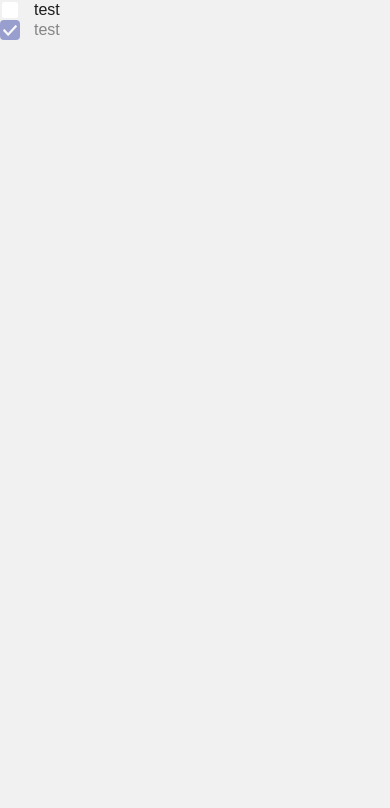
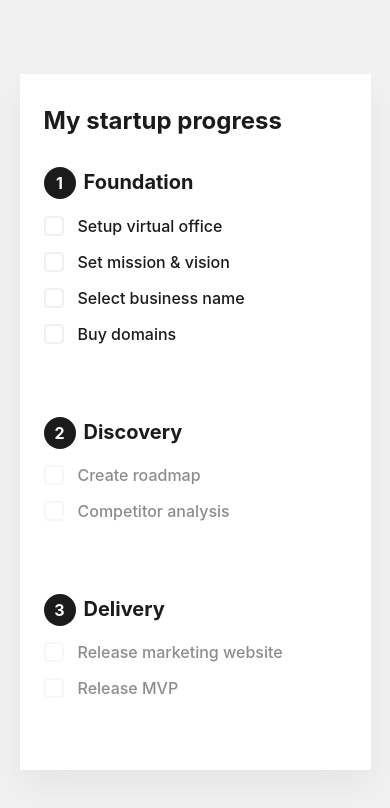
Before and after one commit to tburiankova/oaks, a React (Create React App) app: page / in a window 390 px wide. Shown: the top 808 px of the page. Built offline with nearby package versions, Linux system fonts and the light colour scheme.

Commit message:
progres phases data, logic, mobile styles

```diff
--- a/src/App.module.scss
+++ b/src/App.module.scss
@@ -1,6 +1,68 @@
 @import-normalize;
 @import './styles/settings';
+@import './styles/mixins';
 
 .page-container {
+   @include center-flex;
+   min-height: 100vh;
    background-color: $grey;
 }
+
+.container {
+   padding: 1rem 1.5rem;
+   width: 50%;
+   background-color: $white;
+   box-shadow: $box-shadow;
+
+   @include small-only {
+      width: 90%;
+   }
+}
+
+.inner {
+   display: flex;
+   flex-wrap: wrap;
+
+   & > * {
+      flex-basis: 50%;
+      max-width: 50%;
+   }
+
+   @include medium-down {
+      & > * {
+         flex-basis: 100%;
+         max-width: 100%;
+      }
+   }
+}
+
+.progress {
+   margin-bottom: 2.5rem;
+
+   &.is-complete {
+      h2::after {
+         content: url('./assets/icons/ic-check-black.svg');
+         margin-left: 0.5rem;
+      }
+   }
+
+   h2 {
+      font-size: 1.25rem;
+   }
+
+   h2 span {
+      @include center-flex;
+      display: inline-flex;
+      width: 2rem;
+      height: 2rem;
+      margin-right: 0.5rem;
+      border-radius: 50%;
+      background-color: $black;
+      color: $white;
+      font-size: 1rem;
+   }
+
+   ul {
+      @include reset-list;
+   }
+}
--- a/src/App.tsx
+++ b/src/App.tsx
@@ -1,29 +1,112 @@
 import React, { useState } from 'react';
+import Checkbox from './components/Checkbox';
 import style from './App.module.scss';
-import Checkbox from './components/Checkbox';
+import { classes } from './services/utils';
 
 function App() {
-   const [testCheck, setTestCheck] = useState(false);
+   const [state, setState] = useState(
+      progressData.reduce((acc, val) => {
+         acc[val.name] = val.steps.reduce((acc2, val2) => {
+            acc2[val2.id] = { ...val2, value: false };
+            return acc2;
+         }, {});
+         return acc;
+      }, {}),
+   );
+
+   const handleChange = (phase: string, stepId: number) => {
+      setState({
+         ...state,
+         [phase]: {
+            ...state[phase],
+            [stepId]: {
+               ...state[phase][stepId],
+               value: !state[phase][stepId].value,
+            },
+         },
+      });
+   };
 
    return (
       <div className={style['page-container']}>
-         <Checkbox
-            name="test"
-            checked={testCheck}
-            onChange={() => setTestCheck(!testCheck)}
-         >
-            test
-         </Checkbox>
-         <Checkbox
-            name="test"
-            checked={true}
-            onChange={() => setTestCheck(!testCheck)}
-            disabled
-         >
-            test
-         </Checkbox>
+         <div className={style.container}>
+            <h1>My startup progress</h1>
+
+            {/* <pre>{JSON.stringify(state, null, 2)}</pre> */}
+
+            <div className={style.inner}>
+               {progressData.map(({ id, name, steps }, i) => {
+                  const prevPhase = i === 0 ? null : progressData[i - 1].name;
+                  const unlocked = prevPhase
+                     ? Object.keys(state[prevPhase]).every(
+                          (step) => state[prevPhase][step].value,
+                       )
+                     : true;
+                  const isComplete = Object.keys(state[name]).every(
+                     (step) => state[name][step].value,
+                  );
+
+                  return (
+                     <div
+                        key={id}
+                        className={classes(style.progress, {
+                           [style['is-complete']]: isComplete,
+                        })}
+                     >
+                        <h2>
+                           <span>{id}</span>
+                           {name}
+                        </h2>
+                        <ul>
+                           {steps.map(({ id, title }) => (
+                              <li key={id}>
+                                 <Checkbox
+                                    name={title}
+                                    checked={state[name][id].value}
+                                    onChange={() => handleChange(name, id)}
+                                    disabled={!unlocked}
+                                 >
+                                    {title}
+                                 </Checkbox>
+                              </li>
+                           ))}
+                        </ul>
+                     </div>
+                  );
+               })}
+            </div>
+         </div>
       </div>
    );
 }
 
 export default App;
+
+const progressData = [
+   {
+      id: 1,
+      name: 'Foundation',
+      steps: [
+         { id: 1, title: 'Setup virtual office' },
+         { id: 2, title: 'Set mission & vision' },
+         { id: 3, title: 'Select business name' },
+         { id: 4, title: 'Buy domains' },
+      ],
+   },
+   {
+      id: 2,
+      name: 'Discovery',
+      steps: [
+         { id: 1, title: 'Create roadmap' },
+         { id: 2, title: 'Competitor analysis' },
+      ],
+   },
+   {
+      id: 3,
+      name: 'Delivery',
+      steps: [
+         { id: 1, title: 'Release marketing website' },
+         { id: 2, title: 'Release MVP' },
+      ],
+   },
+];
--- a/src/components/Checkbox.module.scss
+++ b/src/components/Checkbox.module.scss
@@ -4,6 +4,7 @@
    cursor: pointer;
    display: flex;
    align-items: center;
+   margin-bottom: 1rem;
    font-size: 1rem;
    color: $black;
    font-weight: 500;
--- a/src/styles/_global.scss
+++ b/src/styles/_global.scss
@@ -9,7 +9,8 @@ body {
    margin: 0;
    padding: 0;
    background: $grey;
-   font-family: sans-serif;
+   font-family: -apple-system, BlinkMacSystemFont, 'Segoe UI', Roboto, Oxygen,
+      Ubuntu, Cantarell, 'Open Sans', 'Helvetica Neue', sans-serif;
    font-weight: 400;
    color: $black;
    -webkit-font-smoothing: antialiased;
@@ -21,3 +22,7 @@ body {
 *::after {
    box-sizing: inherit;
 }
+
+h1 {
+   font-size: 1.5rem;
+}
--- /dev/null
+++ b/src/styles/_mixins.scss
@@ -0,0 +1,11 @@
+@mixin center-flex {
+   display: flex;
+   align-items: center;
+   justify-content: center;
+}
+
+@mixin reset-list {
+   margin: 0;
+   padding: 0;
+   list-style: none;
+}
--- a/src/styles/_settings.scss
+++ b/src/styles/_settings.scss
@@ -2,3 +2,35 @@ $white: #fff;
 $black: #1b1b1b;
 $grey: #f1f1f1;
 $primary-color: #424dab;
+
+$box-shadow: 0px 16px 32px rgba($black, 0.05);
+
+$breakpoint-small: 0;
+$breakpoint-medium: 640px;
+$breakpoint-large: 1024px;
+
+@mixin large {
+   @media screen and (min-width: #{$breakpoint-large}) {
+      @content;
+   }
+}
+@mixin medium {
+   @media screen and (min-width: #{$breakpoint-medium}) {
+      @content;
+   }
+}
+@mixin medium-only {
+   @media screen and (min-width: #{$breakpoint-medium}) and (max-width: #{$breakpoint-large - 1px}) {
+      @content;
+   }
+}
+@mixin medium-down {
+   @media screen and (max-width: #{$breakpoint-large - 1px}) {
+      @content;
+   }
+}
+@mixin small-only {
+   @media screen and (max-width: #{$breakpoint-medium - 1px}) {
+      @content;
+   }
+}
```
Also changed, not shown: src/assets/icons/ic-check-black.svg (added), src/assets/icons/ic-check-white.svg.
